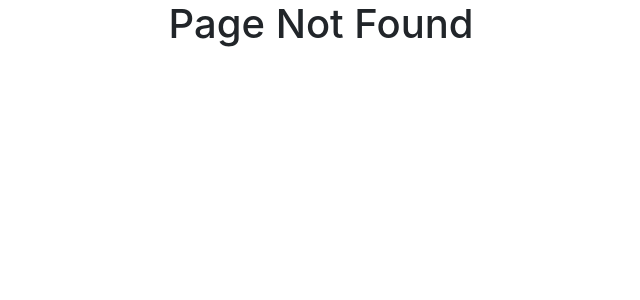
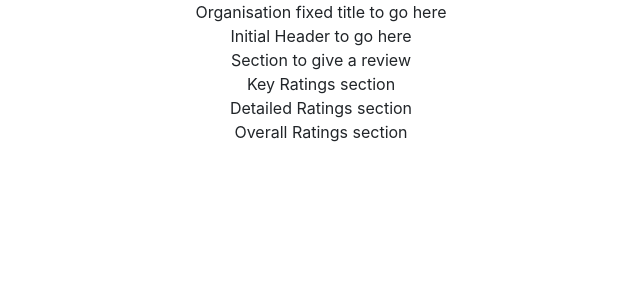
Before and after one commit to theharrisonmoore/earwig, a React (Create React App) app in the folder client/: page /profile/1 in a window 1280 px wide. Before the commit this address had no page. Shown: the top 300 px of the page, without its empty margins (319-959 px from the left). Built offline with nearby package versions, Linux system fonts and the light colour scheme.

Commit message:
Set up front end profile component > relates #36

```diff
--- /dev/null
+++ b/client/src/Components/Pages/Profile/index.js
@@ -0,0 +1,16 @@
+import React, { Component } from "react";
+
+export default class Profile extends Component {
+  render() {
+    return (
+      <div>
+        <div>Organisation fixed title to go here</div>
+        <div>Initial Header to go here</div>
+        <div>Section to give a review</div>
+        <div>Key Ratings section</div>
+        <div>Detailed Ratings section</div>
+        <div>Overall Ratings section</div>
+      </div>
+    );
+  }
+}
--- a/client/src/Components/index.js
+++ b/client/src/Components/index.js
@@ -1,10 +1,13 @@
 import React from "react";
 import { Route, Switch } from "react-router-dom";
+
+import Profile from "./Pages/Profile";
 
 export default function index(props) {
   return (
     <>
       <Switch>
+        <Route exact path="/profile/:profileID" component={Profile} />
         {/* 404 Error Page -need to be created */}
         <Route component={PageNotFound} />
       </Switch>
```
